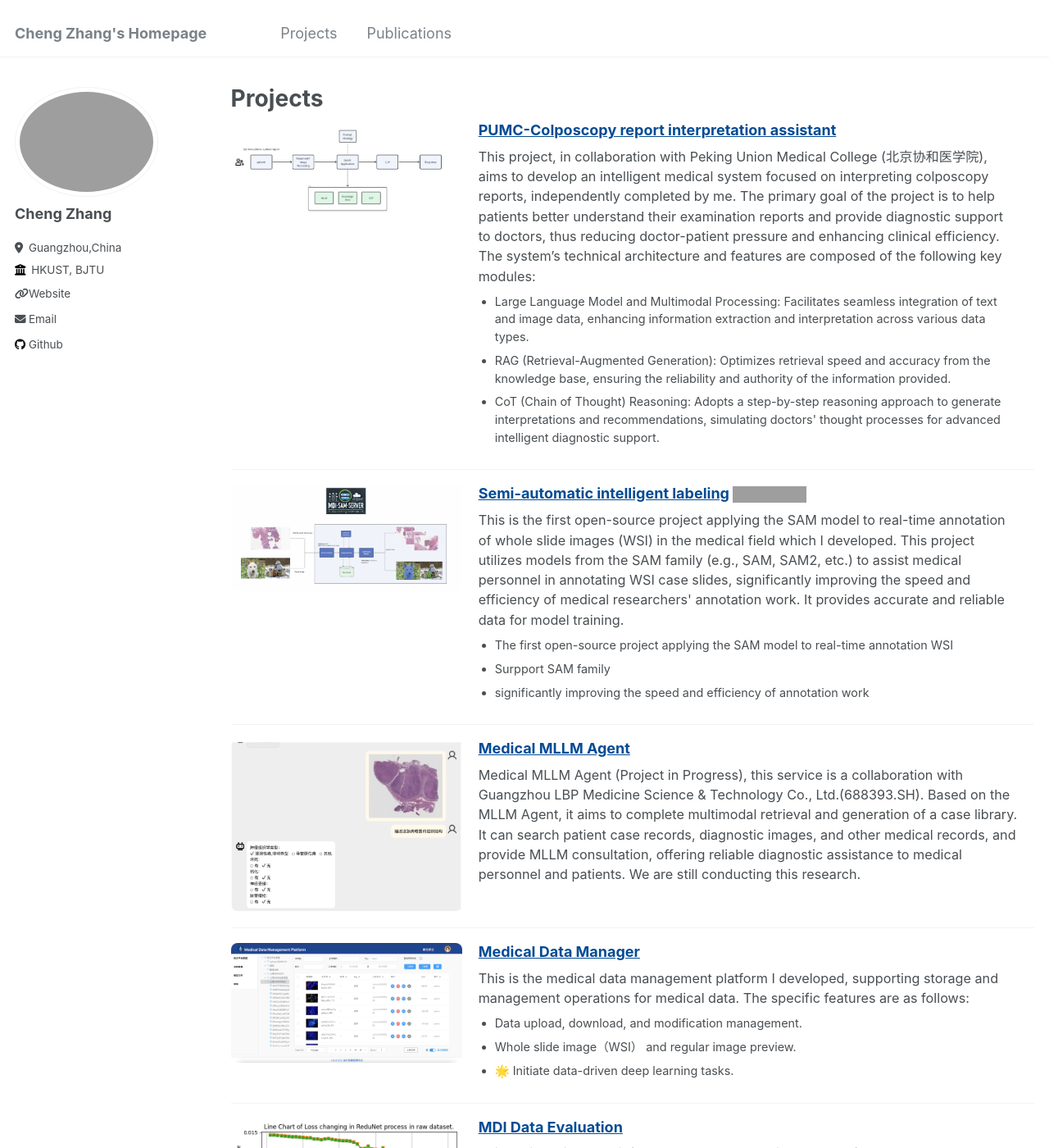
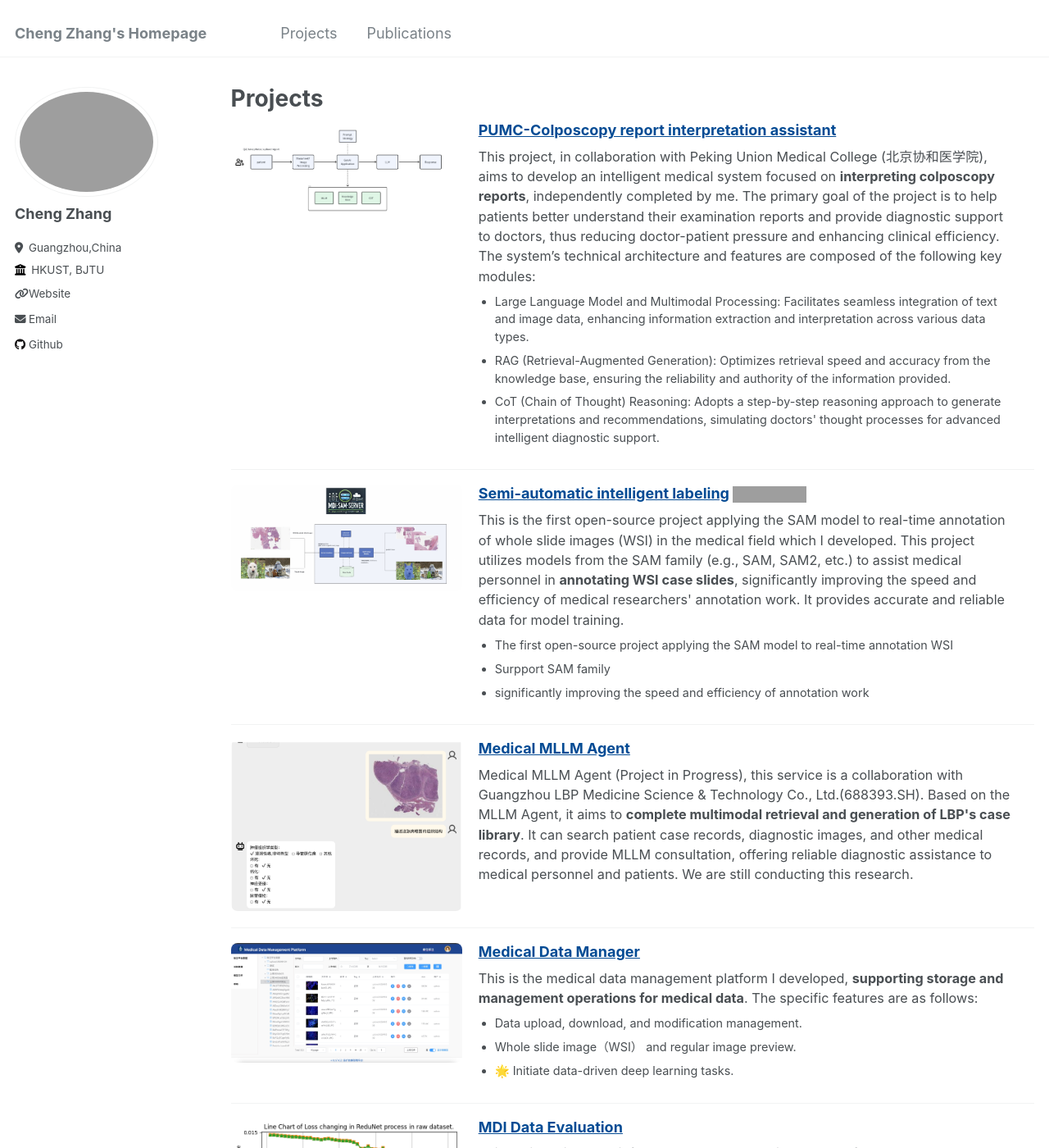
Before and after one commit to ZachcZhang/zachczhang.github.io, a Jekyll site: the page built from _pages/projects.md, in a window 1280 px wide and 1400 px high. Shown: the whole window at 82% size. Built offline with Jekyll 4.4.1, drawn with Linux system fonts in a browser that asks for light colours; grey boxes are pictures that could not be loaded.

Commit message:
update information

```diff
--- a/_pages/projects.md
+++ b/_pages/projects.md
@@ -13,7 +13,7 @@ author_profile: true
     <h3>
         <a href="/projects/assistant">PUMC-Colposcopy report interpretation assistant</a>
     </h3>
-    <p>This project, in collaboration with Peking Union Medical College (北京协和医学院), aims to develop an intelligent medical system focused on interpreting colposcopy reports, independently completed by me. The primary goal of the project is to help patients better understand their examination reports and provide diagnostic support to doctors, thus reducing doctor-patient pressure and enhancing clinical efficiency. The system’s technical architecture and features are composed of the following key modules:</p>
+    <p>This project, in collaboration with Peking Union Medical College (北京协和医学院), aims to develop an intelligent medical system focused on <b>interpreting colposcopy reports</b>, independently completed by me. The primary goal of the project is to help patients better understand their examination reports and provide diagnostic support to doctors, thus reducing doctor-patient pressure and enhancing clinical efficiency. The system’s technical architecture and features are composed of the following key modules:</p>
     <ul>
       <li>Large Language Model and Multimodal Processing: Facilitates seamless integration of text and image data, enhancing information extraction and interpretation across various data types.</li>
       <li>RAG (Retrieval-Augmented Generation): Optimizes retrieval speed and accuracy from the knowledge base, ensuring the reliability and authority of the information provided.</li>
@@ -34,7 +34,7 @@ author_profile: true
             <img src="https://img.shields.io/github/stars/HKUSTMDI/mdi-sam-server?style=social" alt="GitHub stars">
         </a>
     </h3>
-    <p>This is the first open-source project applying the SAM model to real-time annotation of whole slide images (WSI) in the medical field which I developed. This project utilizes models from the SAM family (e.g., SAM, SAM2, etc.) to assist medical personnel in annotating WSI case slides, significantly improving the speed and efficiency of medical researchers' annotation work. It provides accurate and reliable data for model training.</p>
+    <p>This is the first open-source project applying the SAM model to real-time annotation of whole slide images (WSI) in the medical field which I developed. This project utilizes models from the SAM family (e.g., SAM, SAM2, etc.) to assist medical personnel in <b>annotating WSI case slides</b>, significantly improving the speed and efficiency of medical researchers' annotation work. It provides accurate and reliable data for model training.</p>
     <ul>
       <li>The first open-source project applying the SAM model to real-time annotation WSI</li>
       <li>Surpport SAM family</li>
@@ -53,7 +53,7 @@ author_profile: true
     <h3>
         <a href="/projects/med-llm">Medical MLLM Agent </a>
     </h3>
-    <p>Medical MLLM Agent (Project in Progress), this service is a collaboration with Guangzhou LBP Medicine Science & Technology Co., Ltd.(688393.SH). Based on the MLLM Agent, it aims to complete multimodal retrieval and generation of a case library. It can search patient case records, diagnostic images, and other medical records, and provide MLLM consultation, offering reliable diagnostic assistance to medical personnel and patients. We are still conducting this research.</p>
+    <p>Medical MLLM Agent (Project in Progress), this service is a collaboration with Guangzhou LBP Medicine Science & Technology Co., Ltd.(688393.SH). Based on the MLLM Agent, it aims to <b>complete multimodal retrieval and generation of LBP's case library</b>. It can search patient case records, diagnostic images, and other medical records, and provide MLLM consultation, offering reliable diagnostic assistance to medical personnel and patients. We are still conducting this research.</p>
   </div>
 </div>
 
@@ -67,7 +67,7 @@ author_profile: true
     <h3>
         <a href="/projects/data-manager">Medical Data Manager </a>
     </h3>
-    <p>This is the medical data management platform I developed, supporting storage and management operations for medical data. The specific features are as follows:</p>
+    <p>This is the medical data management platform I developed, <b>supporting storage and management operations for medical data</b>. The specific features are as follows:</p>
     <ul>
       <li>Data upload, download, and modification management.</li>
       <li>Whole slide image（WSI） and regular image preview.</li>
```
Also changed, not shown: _pages/about.md (+1 -1 lines), _projects/4-llm.md (+1 -0 lines), _projects/5-assistant.md (+1 -0 lines).
